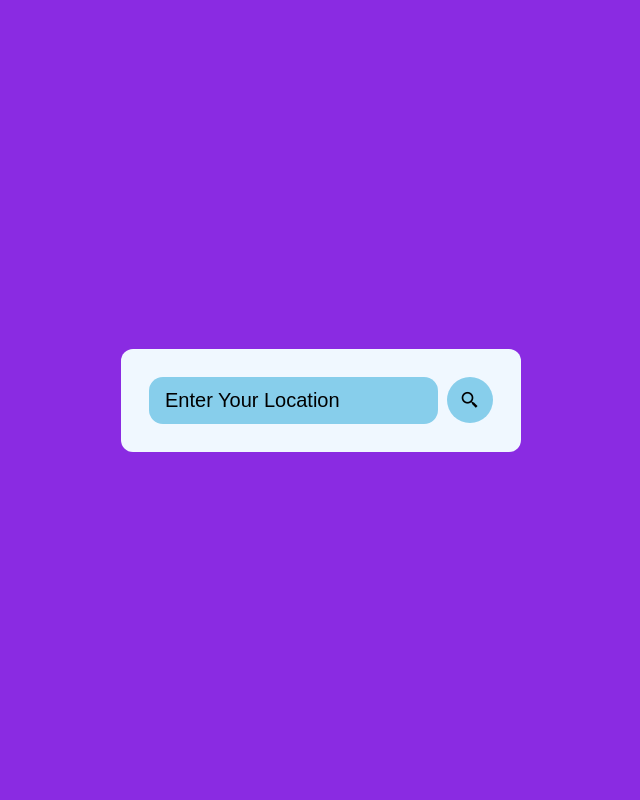
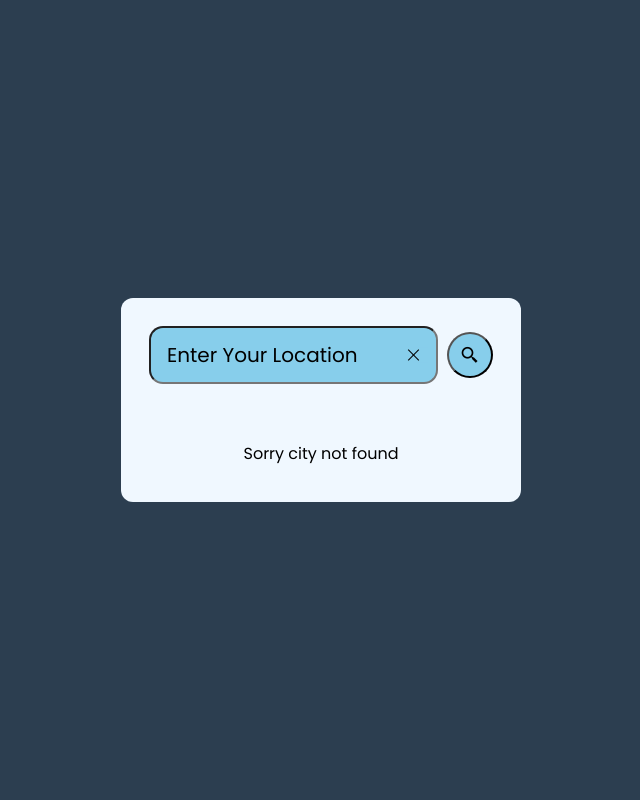
Before and after one commit to Pawan-gautam011/Weather-App, a PHP site: page / in a window 1280 px wide. Shown: the whole page, without its empty margins (319-959 px from the left). Run offline with PHP 8.4, Linux system fonts and the light colour scheme.

Commit message:
Updated Code

```diff
--- a/index.html
+++ b/index.html
@@ -2,53 +2,33 @@
 <html>
   <head>
     <title>Weather Forecast</title>
-  <link rel="stylesheet" href="style.css">
-  <link rel="stylesheet"
-  href="https://unpkg.com/boxicons@latest/css/boxicons.min.css">
+    <link rel="stylesheet" href="style.css" />
+    <link
+      rel="stylesheet"
+      href="https://unpkg.com/boxicons@latest/css/boxicons.min.css"
+    />
   </head>
   <body>
     <div class="container">
-  <div class="header">
       <div class="search-box">
-      <input type="text" placeholder="Enter your Location" class="input-box">
-      <button class='bx bx-search-alt-2' id="searchBtn" ></button>
+        <div class="input-container">
+          <input
+            type="text"
+            placeholder="Enter your Location"
+            class="input-box"
+            id="cityName"
+          />
+          <div class="clear-icon" id="clear"></div>
         </div>
-  </div>
-  <div class="location-not-found">
-    <h1>Sorry Location not found</h1>
-    <img src="Images/404.png" alt="No city found">
-  </div>
-  <div class="weather-body">
-   <img src="/Images/cloud.png" alt="Weather" class="weather-img" >
-   <div class="weather-box">
-    <p class="temperature" >0 <sup>°C</sup></p>
-    <p class="description">Light Rain</p>
-   </div>
-   <div class="weather-details">
-    <div class="humidity">
-      <i class='bx bxs-droplet-half'></i>
-      <div class="text">
-        <span id="humidity">45%</span>
-        <p>Humidity</p>
-      </div>
-    </div>
-    <div class="wind">
-      <i class='bx bx-wind'></i>
-      <div class="text">
-        <span id="wind-speed">12km/H</span>
-        <p>Wind Speed
-        </p>
-      </div>
-    </div>
-<!-- <div class="weather-details">
-  <div class="current-time">
-    Current Time: <span id="current-time"></span>
-  </div>
-</div> -->
-   </div>
-  </div>
+        <button class="bx bx-search-alt-2" id="searchBtn"></button>
       </div>
 
+      <div id="searchResults"></div>
+    </div>
+
+    <div id="loader">
+      <img src="Images/loader.gif" alt="loader" />
+    </div>
 
     <script src="weather.js"></script>
   </body>
--- a/style.css
+++ b/style.css
@@ -1,22 +1,30 @@
+@import url('https://fonts.googleapis.com/css2?family=Poppins:wght@200;400;600&display=swap');
 *{
     margin: 0;
     padding: 0;
     box-sizing: border-box;
-  border: 0;
-  outline: none;
+    font-family: 'Poppins', sans-serif;
   }
+
   body{
     min-height: 100vh;
     display: flex;
-  justify-content: center;align-items: center;
-  background-color: blueviolet;
+    justify-content: center;
+    align-items: center;
+    background-color:  #2c3e50;
   }
+
   .container{
     width: 400px;
     height: min-content;
     background-color: aliceblue;
     border-radius: 12px;
     padding: 28px;
+  }
+  #searchResults{
+    line-height: 40px;
+    text-align: center;
+    margin-top: 50px;
   }
   .search-box{
     width: 100%;
@@ -25,18 +33,57 @@ body{
     justify-content: space-between;
     align-items: center;
   }
+
+  .input-container {
+    position: relative;
+    width: 84%;
+  }
+
   .search-box input{
-  width: 84%;
+    width: 100%;
     font-size: 20px;
     text-transform: capitalize;
     color: black;
     background-color: skyblue;
-  padding: 12px 16px ;
+    padding: 12px 16px;
     border-radius: 14px;
   }
+
   .search-box input::placeholder{
     color: black;
   }
+
+.search-box .clear-icon {
+    position: absolute;
+    top: 50%;
+    right: 10px;
+    transform: translateY(-50%);
+    width: 15px;
+    height: 15px;
+    background: skyblue;
+    cursor: pointer;
+    z-index: 999;
+  }
+
+  .search-box .clear-icon::before {
+    position: absolute;
+    content: '';
+    width: 1px;
+    height: 15px;
+    background: black;
+    transform: rotate(45deg);
+  }
+
+  .search-box .clear-icon::after {
+    position: absolute;
+    content: '';
+    width: 1px;
+    height: 15px;
+    background: black;
+    transform: rotate(315deg);
+  }
+
+
   .search-box button{
     width: 46px;
     height: 46px;
```
Also changed, not shown: other parts of style.css (+12 -67 lines), weather.js (+140 -58 lines). Lines whose indentation alone changed are shown as unchanged.
